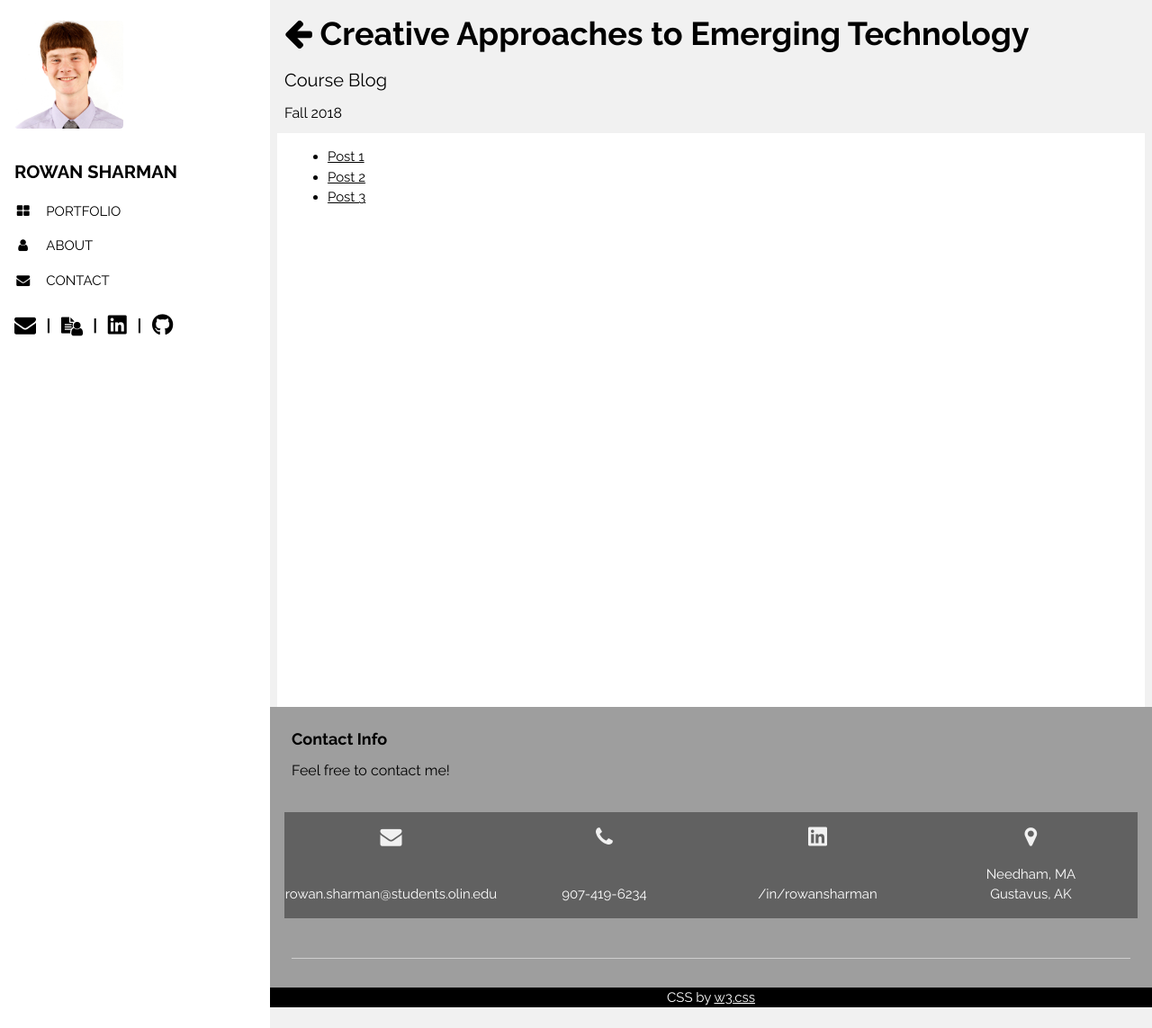
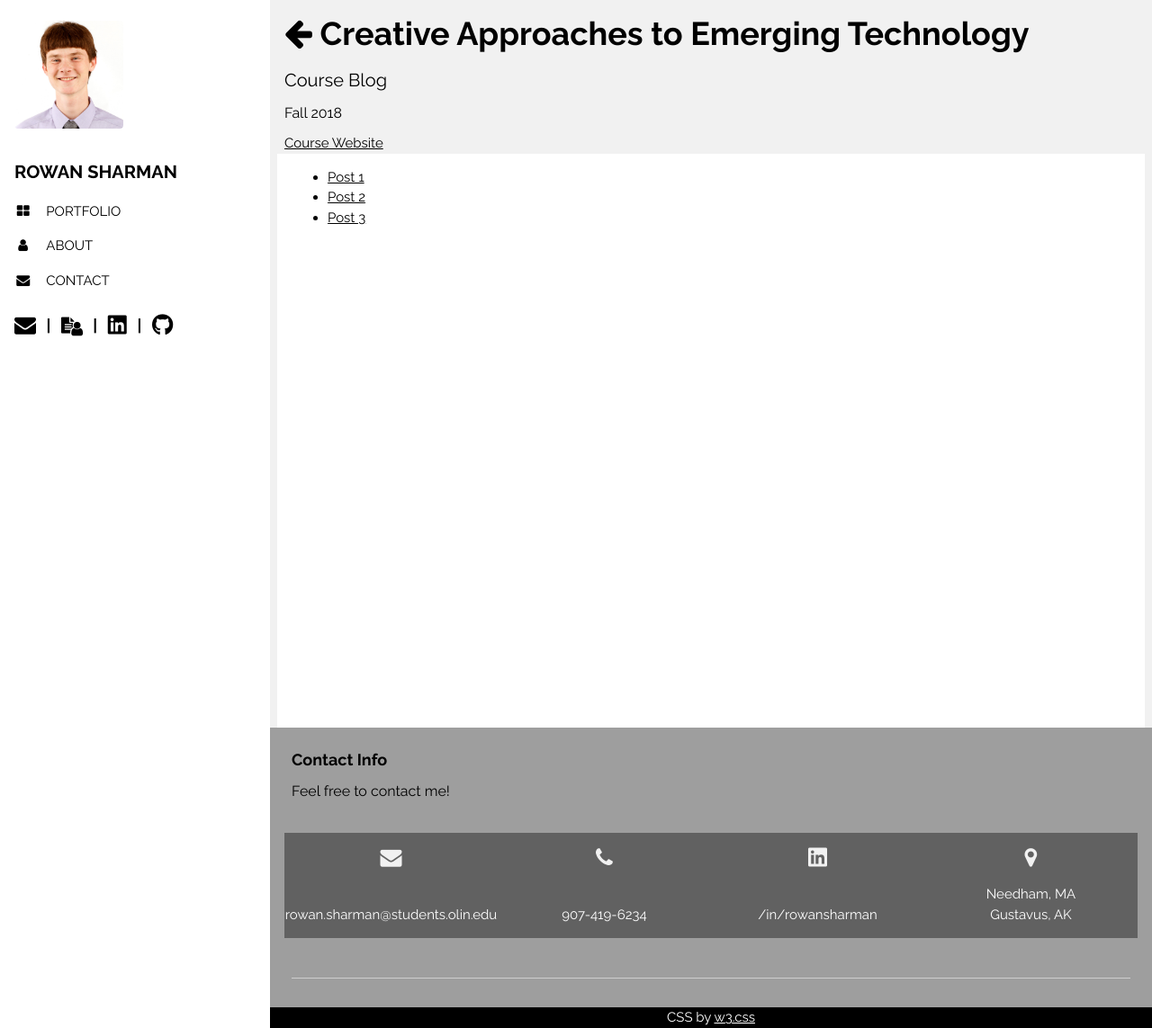
Before and after one commit to rowansharman/rowansharman.github.io, a Jekyll site: the page built from creativeapproaches/index.html, in a window 1280 px wide and 1143 px high. Shown: the whole window at 90% size. Built offline with Jekyll 4.4.1, drawn with Linux system fonts in a browser that asks for light colours; nearby versions of some CDN libraries.

Commit message:
add course website link

```diff
--- a/creativeapproaches/index.html
+++ b/creativeapproaches/index.html
@@ -9,6 +9,7 @@ title: Creative Approaches to Emerging Technology
     <h1><b><a href="/"><i class="fa fa-arrow-left w3-hover-opacity"></i></a> Creative Approaches to Emerging Technology</b></h1>
     <h4>Course Blog</h4>
     <h6>Fall 2018</h6>
+    <a href="https://github.com/MimiOnuoha/Creative-Approaches" target="_blank">Course Website</a>
   </div>
 </header>
 
```
